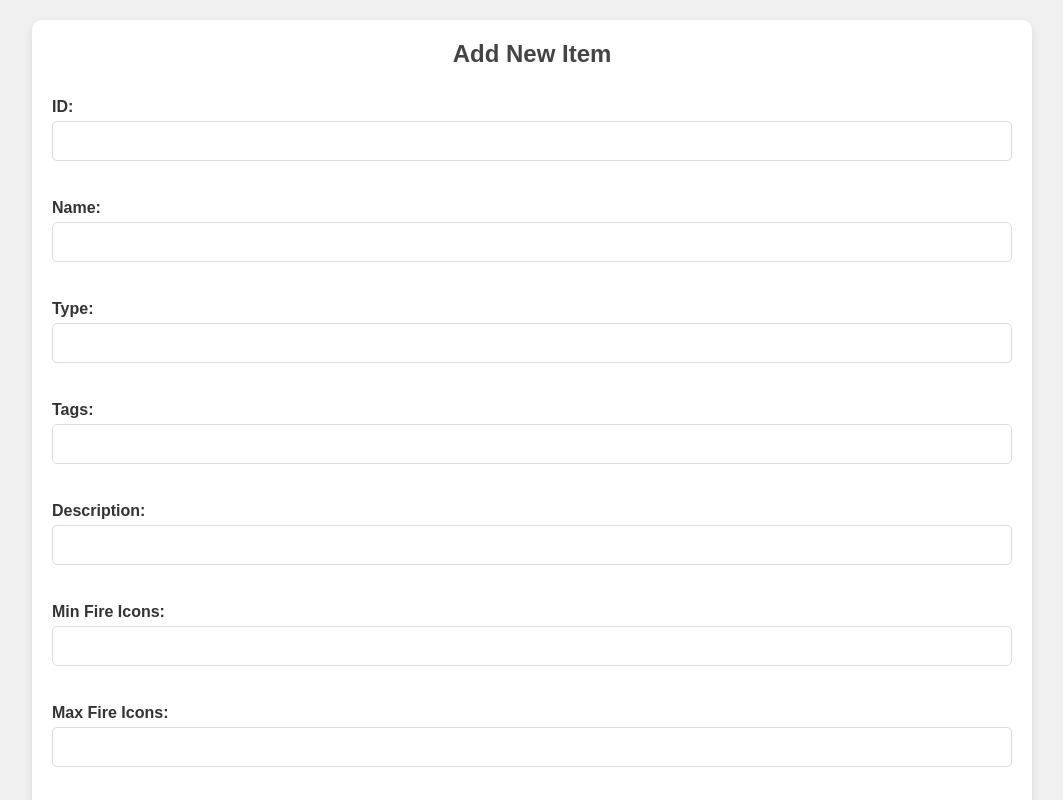
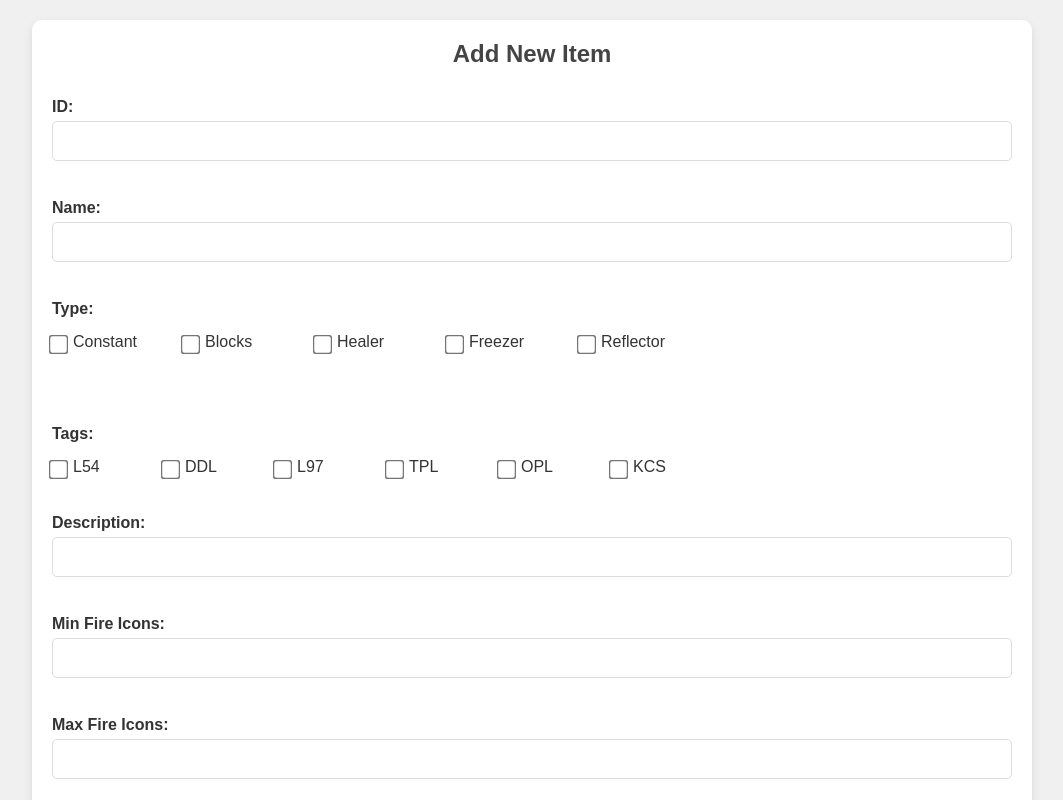
Before and after one commit to nostalgicneopian/LeagueDamageCalculator, a plain HTML site: page contributing/index.html in a window 1280 px wide. Shown: the top 800 px of the page, without its empty margins (108-1171 px from the left). Drawn offline with Linux system fonts and the light colour scheme.

Commit message:
[UPDATE] make the tags and types an array type, add checkboxes for them

```diff
--- a/contributing/index.html
+++ b/contributing/index.html
@@ -19,11 +19,56 @@
                 <input type="text" id="item-name" name="item-name" required>
                 <br><br>
                 <label for="item-type">Type:</label>
-                <input type="text" id="item-type" name="item-type" required>
+                <div id="item-type-checkboxes">
+                    <div class="checkbox-group">
+                        <input type="checkbox" id="constant" name="constant" value="constant">
+                        <label for="constant">Constant</label>
+                    </div>
+                    <div class="checkbox-group">
+                        <input type="checkbox" id="blocks" name="blocks" value="blocks">
+                        <label for="blocks">Blocks</label>
+                    </div>
+                    <div class="checkbox-group">
+                        <input type="checkbox" id="healer" name="healer" value="healer">
+                        <label for="healer">Healer</label>
+                    </div>
+                    <div class="checkbox-group">
+                        <input type="checkbox" id="freezer" name="freezer" value="freezer">
+                        <label for="freezer">Freezer</label>
+                    </div>
+                    <div class="checkbox-group">
+                        <input type="checkbox" id="reflector" name="reflector" value="reflector">
+                        <label for="reflector">Reflector</label>
+                    </div>
+                </div>
                 <br><br>
                 <label for="item-tags">Tags:</label>
-                <input type="text" id="item-tags" name="item-tags" required>
-                <br><br>
+                <div id="item-tags-checkboxes">
+                    <div class="checkbox-group">
+                        <input type="checkbox" id="L54" name="L54" value="L54">
+                        <label for="L54">L54</label>
+                    </div>
+                    <div class="checkbox-group">
+                        <input type="checkbox" id="DDL" name="DDL" value="DDL">
+                        <label for="DDL">DDL</label>
+                    </div>
+                    <div class="checkbox-group">
+                        <input type="checkbox" id="L97" name="L97" value="L97">
+                        <label for="L97">L97</label>
+                    </div>
+                    <div class="checkbox-group">
+                        <input type="checkbox" id="TPL" name="TPL" value="TPL">
+                        <label for="TPL">TPL</label>
+                    </div>
+                    <div class="checkbox-group">
+                        <input type="checkbox" id="OPL" name="OPL" value="OPL">
+                        <label for="OPL">OPL</label>
+                    </div>
+                    <div class="checkbox-group">
+                        <input type="checkbox" id="KCS" name="KCS" value="KCS">
+                        <label for="KCS">KCS</label>
+                    </div>
+                </div>
                 <label for="item-description">Description:</label>
                 <input type="text" id="item-description" name="item-description">
                 <br><br>
@@ -245,7 +290,6 @@
             <div id="form-status"></div>
         </div>
         <div class="navigation">
-            <a href="/index.html">Main Page</a>
             <button onclick="window.location.href='/index.html'">Back to Calculator</button>
         </div>
     </div>
--- a/contributing/styles.css
+++ b/contributing/styles.css
@@ -81,6 +81,46 @@ button:hover {
     background-color: #3867d6;
 }
 
+/* Common styles for both checkbox groups */
+#item-tags-checkboxes,
+#item-type-checkboxes {
+    display: flex;
+    flex-wrap: wrap;
+    gap: 12px;
+    margin-bottom: 15px;
+    width: 100%;
+    padding: 10px 0;
+}
+
+#item-tags-checkboxes .checkbox-group,
+#item-type-checkboxes .checkbox-group {
+    display: flex;
+    align-items: center;
+    min-width: 100px;
+    margin-bottom: 8px;
+    flex-shrink: 0; /* Prevent checkbox groups from shrinking */
+}
+
+#item-tags-checkboxes input[type="checkbox"],
+#item-type-checkboxes input[type="checkbox"] {
+    transform: scale(1.5);
+    margin-right: 8px;
+    cursor: pointer;
+}
+
+#item-tags-checkboxes label,
+#item-type-checkboxes label {
+    font-size: 16px;
+    font-weight: 500;
+    cursor: pointer;
+    white-space: nowrap; /* Prevent label text from wrapping */
+}
+
+/* Specific styling for type checkboxes if needed */
+#item-type-checkboxes .checkbox-group {
+    min-width: 120px; /* Slightly wider to accommodate longer option names */
+}
+
 @media (max-width: 768px) {
     .container {
         padding: 10px;
```
